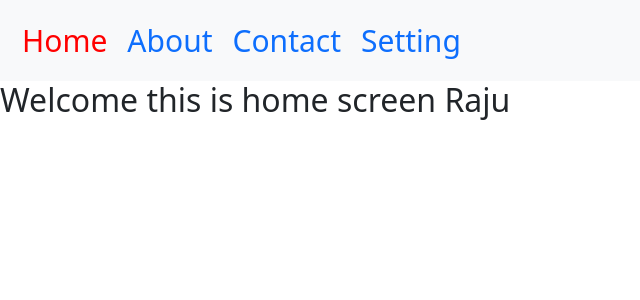
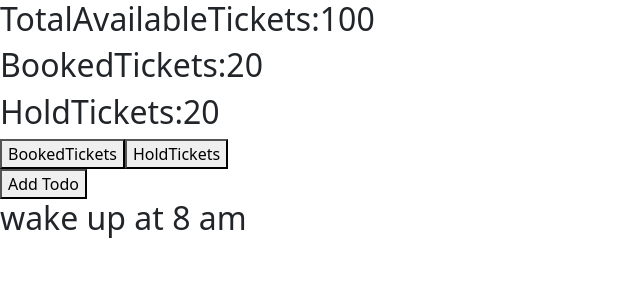
Before and after one commit to panasa1998/5r-react-class, a React (Create React App) app: page / in a window 1280 px wide. Shown: the top 300 px of the page, without its empty margins (0-640 px from the left). Built offline with nearby package versions, Linux system fonts and the light colour scheme.

Commit message:
useReducerhook practice

```diff
--- a/src/App.js
+++ b/src/App.js
@@ -1,5 +1,9 @@
 //import UseStateExample from "./Components/FunctionalHooks/UseState/useState";
 //import React from "react";
+
+import UseReducerHookEx2 from "./Components/useReducerHook/useReduceEx-2";
+import UseReducerHookEx1 from "./Components/useReducerHook/useReducerEx-1";
+//import UseReducerHookEx2 from "./Components/useReducerHook/useReducerEx-2";
 
 //import RecepieTable from "./Components/Table/RecepieTable";
 //import RecepieData from "./Components/useEffect/useEffect";
@@ -8,7 +12,7 @@
 
 
 //import Example from "./Components/NavBar/example.js";
-import Stack from "./Navigations/stack.js";
+// import Stack from "./Navigations/stack.js";
 
 //import LoginForm from "./Components/FunctionalHooks/ControlledForms/practice";
 
@@ -23,12 +27,15 @@ import Stack from "./Navigations/stack.js";
 const App=()=>{
   return(
     <div>
-      <Stack/>
+      {/* <Stack/> */}
 {/*
       <RecepieData/> */}
       {/* <RecepieTable/> */}
       {/* <RecepieData/> */}
 
+      <UseReducerHookEx1/>
+      <UseReducerHookEx2/>
+
     </div>
   )
 }
--- /dev/null
+++ b/src/Components/useReducerHook/useReduceEx-2.js
@@ -0,0 +1,28 @@
+import React, { useReducer } from "react";
+import { Reducer,initialState } from "./useReducerAttach";
+
+
+const UseReducerHookEx2=()=>{
+    const [currentState,dispatch]=useReducer(Reducer,initialState)
+
+    const AddTodoHandler=()=>{
+        dispatch({
+            type:"ADD_TODO"
+        })
+    }
+    return(
+
+            <div>
+                <button onClick={AddTodoHandler}>Add Todo</button>
+                {
+                    currentState.todos.map(eachTodo=>{
+                        return(
+                            <h2>{eachTodo}</h2>
+                        )
+                    })
+                }
+            </div>
+
+    )
+}
+export default UseReducerHookEx2;
--- /dev/null
+++ b/src/Components/useReducerHook/useReducerAttach.js
@@ -0,0 +1,14 @@
+
+
+export const Reducer=(state,action)=>{
+    switch(action.type){
+        case "ADD_TODO":
+            return {...state,todos:[...state.todos,"Eat breakfast at 10 am"]}
+        default:
+            return state;
+    }
+}
+
+export const initialState={
+    todos:["wake up at 8 am"],
+}
--- /dev/null
+++ b/src/Components/useReducerHook/useReducerEx-1.js
@@ -0,0 +1,52 @@
+import React, { useReducer } from "react";
+
+
+const ReducerFunction=(state,action)=>{
+    switch(action.type){
+        case "BOOKED_TICKETS":
+            return {...state,bookedTickets:state.bookedTickets+action.noOfTickets,
+                totalAvailableTickets:state.totalAvailableTickets-action.noOfTickets
+            }
+        case "HOLD_TICKETS":
+            return {...state,holdTickets:state.holdTickets+action.noOfTickets}
+        default:
+            return state
+    }
+}
+
+
+const state={
+    totalAvailableTickets:100,
+    bookedTickets:20,
+    holdTickets:20
+
+}
+
+const UseReducerHookEx1=()=>{
+    const [currentState,dispatch]=useReducer(ReducerFunction,state)
+
+    const BookedTicketHandler=()=>{
+        dispatch({
+            type:"BOOKED_TICKETS",
+            noOfTickets:1,
+        })
+    }
+
+    const HoldTicketsHandler=()=>{
+        dispatch({
+            type:"HOLD_TICKETS",
+            noOfTickets:1,
+        })
+    }
+    return(
+        <>
+        <h2>TotalAvailableTickets:{currentState.totalAvailableTickets}</h2>
+        <h2>BookedTickets:{currentState.bookedTickets}</h2>
+        <h2>HoldTickets:{currentState.holdTickets}</h2>
+
+        <button onClick={BookedTicketHandler}>BookedTickets</button>
+        <button onClick={HoldTicketsHandler}>HoldTickets</button>
+        </>
+    )
+}
+export default UseReducerHookEx1;
```
